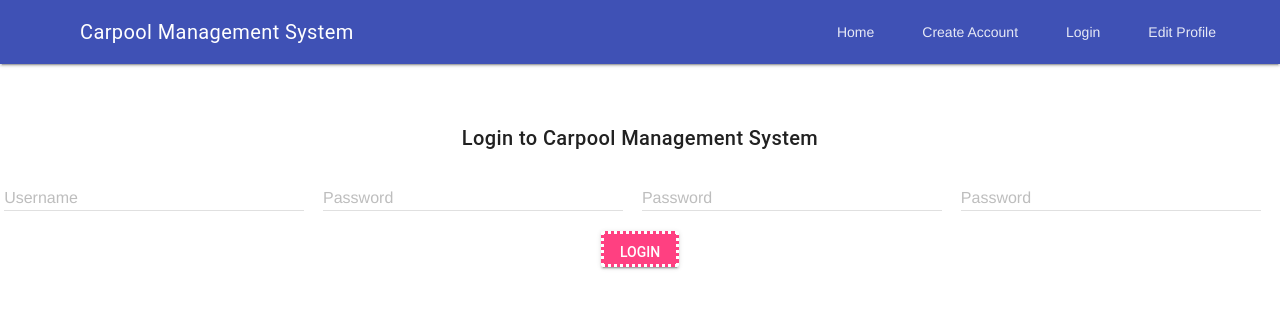
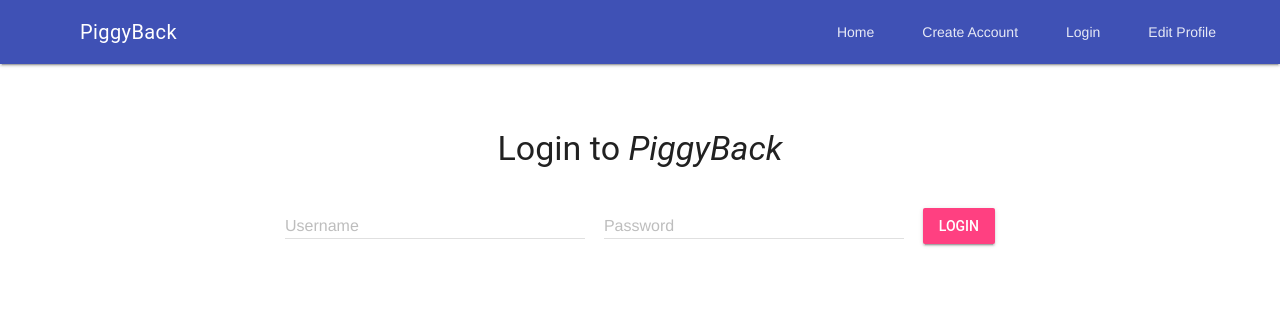
Before and after one commit to psdev30/piggyback, a Flask app: page / in a window 1280 px wide. Shown: the top 309 px of the page. Run offline with Flask 2, Linux system fonts and the light colour scheme.

Commit message:
fixed double login thing

```diff
--- a/templates/login.html
+++ b/templates/login.html
@@ -19,7 +19,7 @@
       <header class="mdl-layout__header">
         <div class="mdl-layout__header-row">
           <!-- Title -->
-          <span class="mdl-layout-title">Carpool Management System</span>
+          <span class="mdl-layout-title">PiggyBack</span>
           <!-- Add spacer, to align navigation to the right -->
           <div class="mdl-layout-spacer"></div>
           <!-- Navigation. We hide it in small screens. -->
@@ -36,7 +36,7 @@
         </div>
       </header>
       <div class="mdl-layout__drawer">
-        <span class="mdl-layout-title">Carpool Management System</span>
+        <span class="mdl-layout-title">PiggyBack</span>
         <nav class="mdl-navigation mdl-layout--large-screen-only">
           <a class="mdl-navigation__link" href="">Home</a>
           <a class="mdl-navigation__link" href="signUp.html"
@@ -50,26 +50,14 @@
       </div>
       <main class="mdl-layout__content">
         <div class="page-content">
-          <div style="text-align: center; margin-top: 5%">
-            <h5>Login to Carpool Management System</h5>
+                      <div style='text-align: center; margin-top: 5%'>
+                <h3>Login to <em>PiggyBack</em></h3>
                 <!-- sticky login form with username/password fields -->
                 <form action="" method="post">
-              <div
-                class="
-                  mdl-textfield mdl-js-textfield
-                  mdl-textfield--floating-label
-                "
-                style="margin-right: 15px"
-              >
-                <input
-                  class="mdl-textfield__input"
-                  type="text"
-                  id="username"
-                  name="username"
-                />
-                <label class="mdl-textfield__label" for="username"
-                  >Username</label
-                >
+                    <div class="mdl-textfield mdl-js-textfield mdl-textfield--floating-label"
+                         style="margin-right: 15px">
+                        <input class="mdl-textfield__input" type="text" id="username" name="username">
+                        <label class="mdl-textfield__label" for="username">Username</label>
                     </div>
 
                     <div class="mdl-textfield mdl-js-textfield mdl-textfield--floating-label"
@@ -77,44 +65,14 @@
                         <input class="mdl-textfield__input" type="password" id="password" name="password">
                         <label class="mdl-textfield__label" for="password">Password</label>
                     </div>
-                <div class="mdl-textfield mdl-js-textfield mdl-textfield--floating-label"
-                     style="margin-right: 15px;">
-                    <input class="mdl-textfield__input" type="password" id="password" name="password">
-                    <label class="mdl-textfield__label" for="password">Password</label>
-                </div>
-              <div
-                class="
-                  mdl-textfield mdl-js-textfield
-                  mdl-textfield--floating-label
-                "
-                style="margin-right: 15px"
-              >
-                <input
-                  class="mdl-textfield__input"
-                  type="password"
-                  id="password"
-                  name="password"
-                />
-                <label class="mdl-textfield__label" for="password"
-                  >Password</label
-                >
-              </div>
 
-              <button style="border: dotted"
-                class="
-                  mdl-button mdl-js-button
-                  mdl-button--raised
-                  mdl-js-ripple-effect
-                  mdl-button--accent
-                "
-                type="submit"
-              >
+                    <button class="mdl-button mdl-js-button mdl-button--raised mdl-js-ripple-effect mdl-button--accent"
+                            type="submit">
                         Login
                     </button>
                 </form>
             </div>
         </div>
-      </main>
-    </div>
+
   </body>
 </html>
```
Lines whose indentation alone changed are shown as unchanged.
